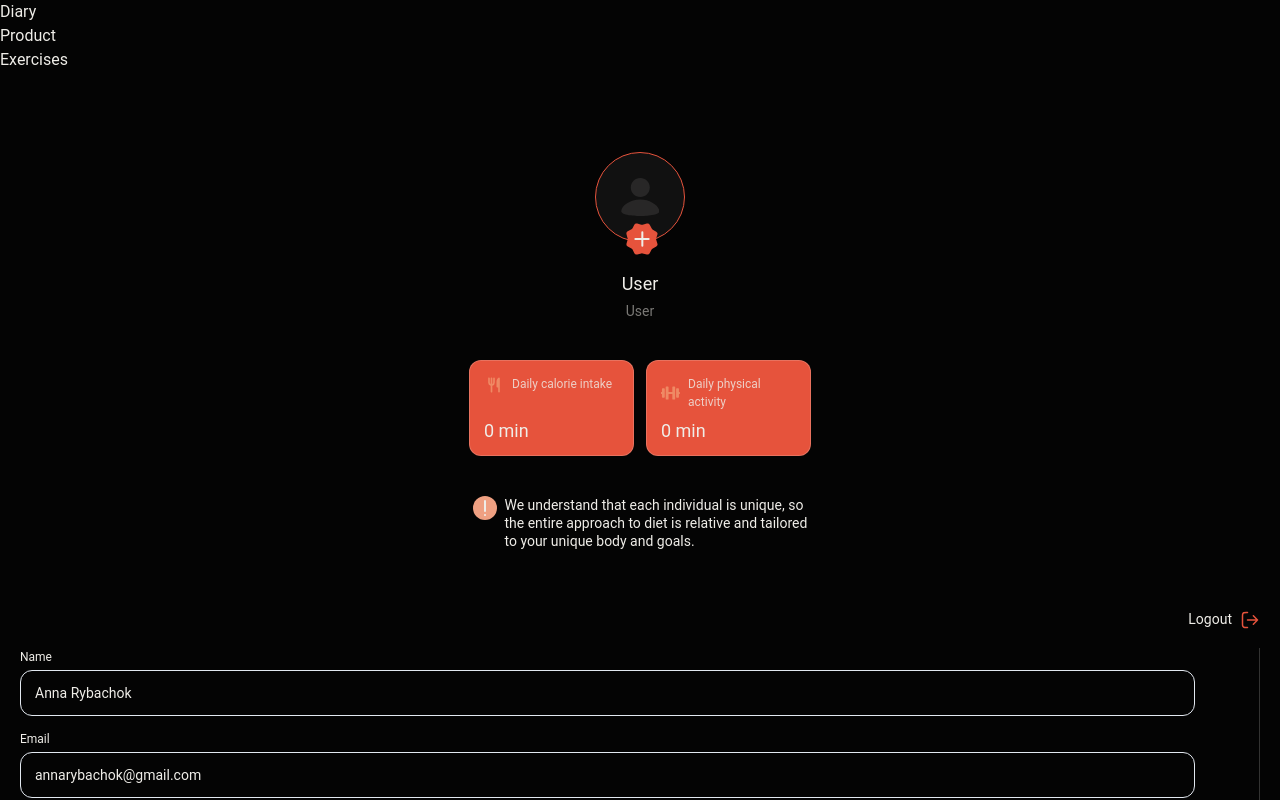
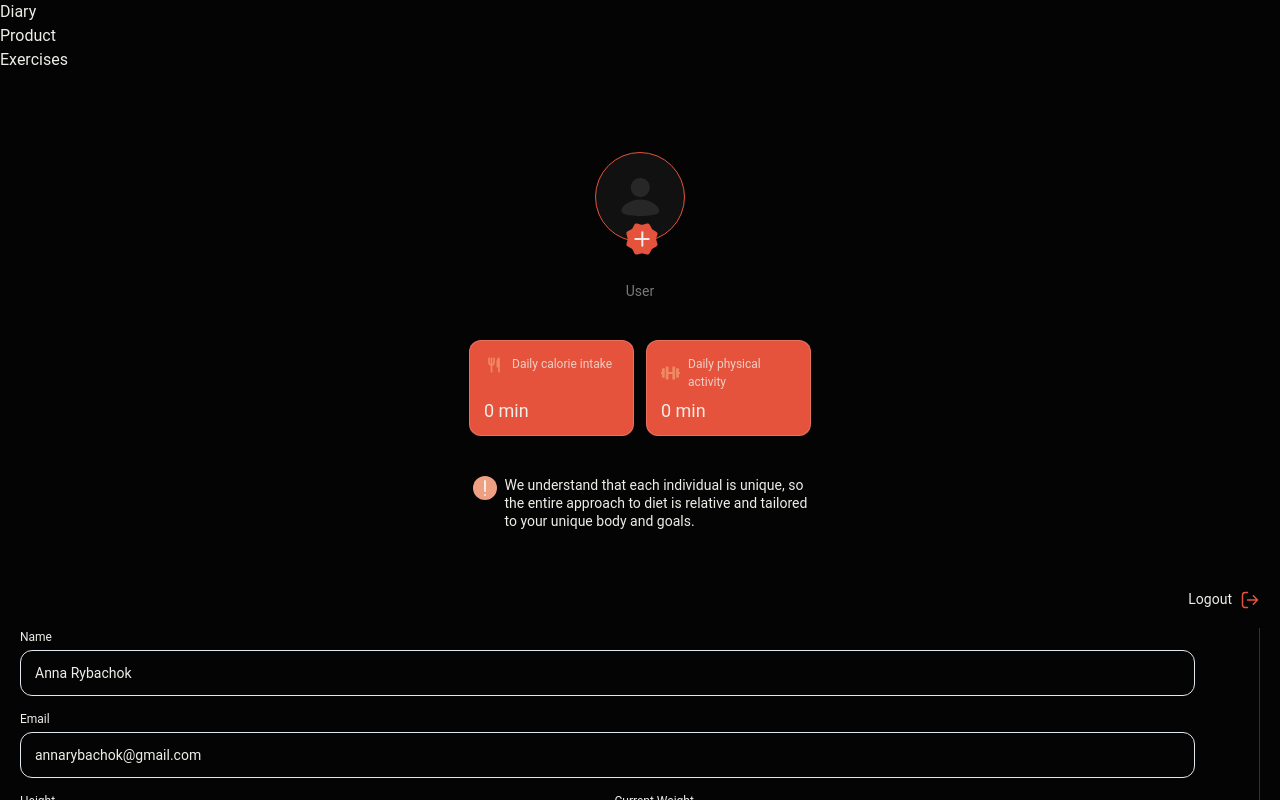
Before and after one commit to Nikolaus-B/power-pulse, a React (Create React App) app: page /power-pulse/settings in a window 1280 px wide. Shown: the top 800 px of the page. Built offline with nearby package versions, Linux system fonts and the light colour scheme; no server answers.

Commit message:
upd: just upd

```diff
--- a/src/components/UserPage/UserCard.jsx
+++ b/src/components/UserPage/UserCard.jsx
@@ -24,13 +24,20 @@ import { useDispatch, useSelector } from 'react-redux';
 import {
   fetchUserLogout,
   fetchUserCurrent,
+  fetchUserAvatars,
 } from '../../redux/user/operations.js';
-import { selectToken } from '../../redux/user/userSelectors.js';
+import {
+  selectUser,
+  selectAvatar,
+  selectToken,
+} from '../../redux/user/userSelectors.js';
 import { useEffect } from 'react';
 
 export const UserCard = () => {
   const dispatch = useDispatch();
   const token = useSelector(selectToken);
+  const name = useSelector(selectUser);
+  const avatar = useSelector(selectAvatar);
 
   useEffect(() => {
     dispatch(fetchUserCurrent({ token: token }));
@@ -51,6 +58,7 @@ export const UserCard = () => {
             >
               <Button
                 type="submit"
+                onClick={() => dispatch(fetchUserAvatars({ avatar }))}
                 pos="absolute"
                 right={{ base: '18px', md: '50px' }}
                 bottom={{ base: '-14px', md: '-14px' }}
@@ -73,7 +81,7 @@ export const UserCard = () => {
               lineHeight={{ base: '111%', md: '117%' }}
               mb={{ base: '4px', mb: '8px' }}
             >
-              User
+              {name}
             </Text>
             <Badge display="inline-flex" fontSize="14px" lineHeight="129%">
               User
--- a/src/redux/user/operations.js
+++ b/src/redux/user/operations.js
@@ -36,9 +36,9 @@ export const fetchUserLogIn = createAsyncThunk(
 
 export const fetchUserCurrent = createAsyncThunk(
   'user/userCurrent',
-  async ({ user: name }, thunkAPI) => {
+  async (PersonalData, thunkAPI) => {
     try {
-      const response = await axios.get(`users/current`);
+      const response = await axios.get(`users/current`, PersonalData);
       console.log(response.data);
       return response.data;
     } catch (e) {
--- a/src/redux/user/userSelectors.js
+++ b/src/redux/user/userSelectors.js
@@ -1 +1,5 @@
 export const selectToken = state => state.user.token;
+
+export const selectUser = state => state.user.name;
+
+export const selectAvatar = state => state.user.avatarURL;
```
